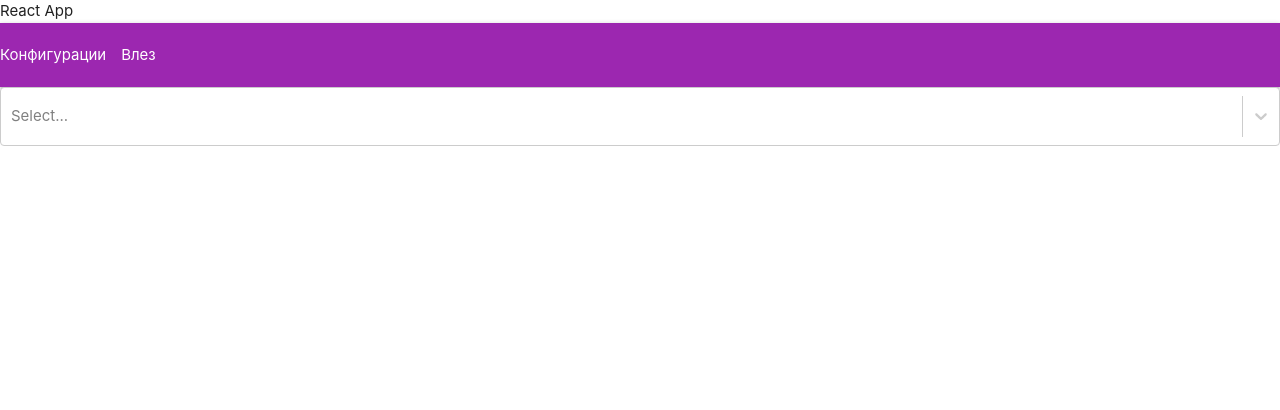
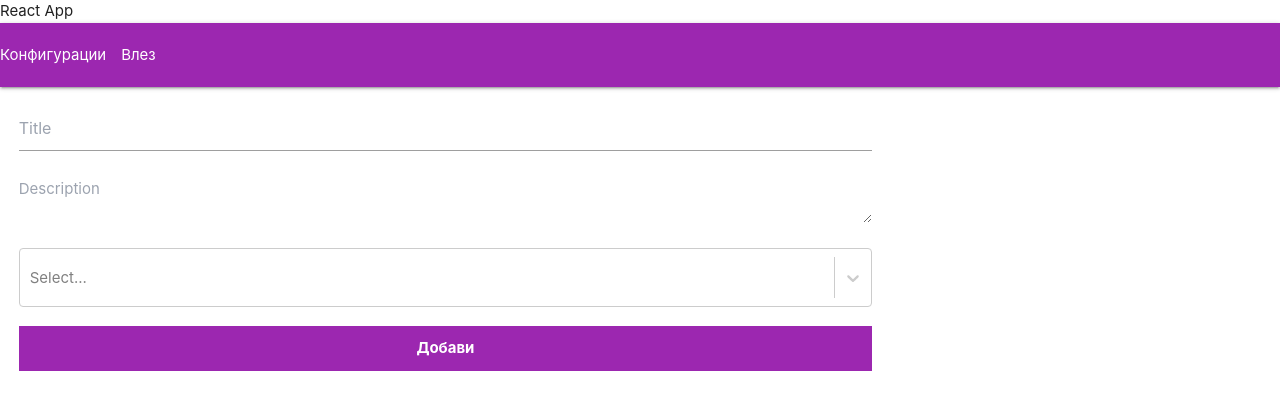
Before and after one commit to martinmarinov150402/PCBuilding, a React (Create React App) app: page /configurations/create in a window 1280 px wide. Shown: the top 410 px of the page. Built offline with nearby package versions, Linux system fonts and the light colour scheme; no server answers.

Commit message:
Added presentation and fixed create configuration

```diff
--- a/src/CreateConfigurationPage.tsx
+++ b/src/CreateConfigurationPage.tsx
@@ -2,6 +2,7 @@ import { Part } from "./components/ConfigurationDesc";
 import { useState } from "react";
 import { useAsync } from "./hooks/use-async";
 import Select from 'react-select';
+import { Input } from "@mui/material";
 
 function CreateConfigurationPage() {
 
@@ -12,20 +13,45 @@ function CreateConfigurationPage() {
         setParts(await response.json());
     }, [setParts])
 
-    const [choice, setChoice] = useState<number[]>([]);
+    const [choice, setChoice] = useState<{label: string, value: number}[]>([]);
     const [input, setInput] = useState("");
+
+    const [title, setTitle] = useState("");
+
+    const [description, setDescription] = useState("");
 
     return (
         <>
-        <form>
+        <form className="w-2/3 ml-5 mt-5" onSubmit={async (e) => {
+            e.preventDefault();
+            await fetch("http://localhost:3000/api/configuration", {
+                method: "POST",
+                headers: {
+                    'Content-Type': 'application/json',
+                    Authorization: `Bearer ${localStorage.getItem("Token")}`
+                },
+                body: JSON.stringify({
+                    title,
+                    description,
+                    parts: choice.map(part => part.value).join(", "),
+                })
+            })
+        }}>
+
+            <input value = {title} onChange={el => setTitle(el.target.value)} placeholder="Title"/>
+            <textarea placeholder="Description" className="mt-5 border-indigo-500" value = {description} onChange={e => setDescription(e.target.value)}></textarea>
             <Select
                 isMulti
-                value={[] as {label: string, value: number}[]}
+                value={choice}
                 options={parts.filter(part => part.partBrand.includes(input) || part.partModel.includes(input)).map(part => ({label:part.partBrand + " " + part.partModel, value: part.id}))}
                 inputValue=""
-                onChange={(newVal) => setChoice(newVal.map(v => v.value))}
+                onChange={(newVal) => setChoice(newVal.map(el => ({value: el.value, label: el.label})))}
                 onInputChange={(input) => setInput(input)}
+                className="mt-5"
             />
+
+            <button type = "submit" className="mt-5 purple accent-5 w-full h-12 text-white font-bold">Добави</button>
+
 
         </form>
         </>
--- /dev/null
+++ b/src/PartsPage.tsx
@@ -0,0 +1,14 @@
+import { useState } from "react";
+import { useAsync } from "./hooks/use-async";
+import { Part } from "./components/ConfigurationDesc";
+
+function PartsPage() {
+
+    const [parts, setParts] = useState<Part[]>([]);
+    useAsync(async () => {
+        const response = await fetch("http://localhost:3000/api/parts")
+        setParts(await response.json());
+    }, [setParts])
+}
+
+export default PartsPage;
```
Also changed, not shown: 4 other files (tests, documents, lock files or other folders).
